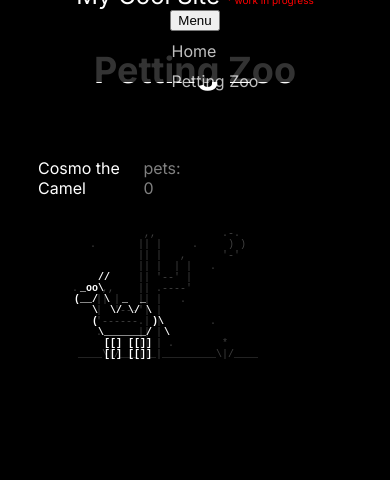
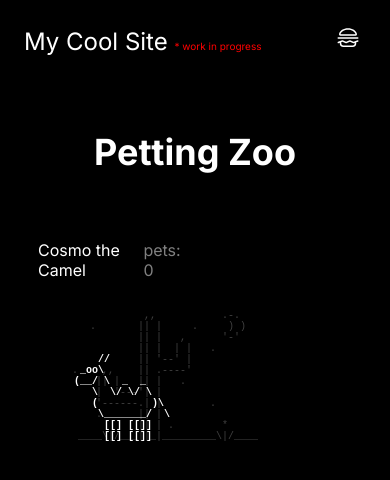
Before and after one commit to AidanTilgner/Personal-Site, an Astro site: page /petting-zoo in a window 390 px wide. Shown: the top 480 px of the page. Built offline with nearby package versions, Linux system fonts and the light colour scheme; Astro itself is replaced by a stand-in of ours.

Commit message:
feat: added mobile menu

```diff
--- a/src/components/Navigation/Navbar/Navbar.module.scss
+++ b/src/components/Navigation/Navbar/Navbar.module.scss
@@ -1,9 +1,15 @@
 .navbar {
+  z-index: 10;
   padding-inline: 2.4rem;
   display: flex;
   align-items: center;
   justify-content: space-between;
   height: 82px;
+  position: sticky;
+  top: 0;
+  left: 0;
+  right: 0;
+  background-color: rgba($color: var(--background-color), $alpha: 0.95);
 }
 
 .navLogo {
@@ -33,21 +39,34 @@
   }
 }
 
-@media (max-width: 768px) {
-  .navbar {
+.menuButton {
+  position: relative;
+  z-index: 26;
+  font-size: 2.4rem;
+  color: rgba($color: var(--text-color), $alpha: 1);
+  background-color: transparent;
+  border: none;
+  cursor: pointer;
+}
+
+.overlay {
   position: fixed;
   top: 0;
   left: 0;
   right: 0;
   bottom: 0;
-    background-color: rgba(0, 0, 0, 0.8);
+  z-index: 25;
+  background-color: rgba($color: var(--background-color), $alpha: 0.75);
+}
+
+.mobileMenu {
+  height: 100%;
+  width: 100%;
+  font-size: 2.4rem;
+  list-style-type: none;
+  padding: 0;
+  display: flex;
   flex-direction: column;
   align-items: center;
   justify-content: center;
 }
-
-  .navItems {
-    flex-direction: column;
-    gap: 1rem;
-  }
-}
--- a/src/components/Navigation/Navbar/Navbar.tsx
+++ b/src/components/Navigation/Navbar/Navbar.tsx
@@ -1,5 +1,6 @@
-import React, { useState } from "react";
+import React, { useEffect, useState } from "react";
 import styles from "./Navbar.module.scss";
+import { Hamburger, X } from "@phosphor-icons/react";
 
 function Navbar() {
   const [isMobileMenuOpen, setMobileMenuOpen] = useState(false);
@@ -8,25 +9,48 @@ function Navbar() {
     setMobileMenuOpen(!isMobileMenuOpen);
   };
 
+  const [isMobile, setIsMobile] = useState(false);
+
+  useEffect(() => {
+    setIsMobile(window.innerWidth <= 768);
+
+    window.addEventListener("resize", () => {
+      setIsMobile(window.innerWidth <= 768);
+    });
+  }, []);
+
+  const listItems = [
+    <li key="home">
+      <a href="/">Home</a>
+    </li>,
+    <li key="petting-zoo">
+      <a href="/petting-zoo">Petting Zoo</a>
+    </li>,
+  ];
+
   return (
-    <div
-      className={`${styles.navbar} ${
-        isMobileMenuOpen ? styles.mobileMenu : ""
-      }`}
-    >
+    <div className={`${styles.navbar}`}>
       <div className={styles.navLogo}>
         My Cool Site{" "}
         <span className={styles.disclaimer}>* work in progress</span>
       </div>
-      <button onClick={handleMenuToggle}>Menu</button>
-      <ul className={styles.navItems}>
-        <li>
-          <a href="/">Home</a>
-        </li>
-        <li>
-          <a href="/petting-zoo">Petting Zoo</a>
-        </li>
-      </ul>
+      {isMobile && (
+        <div>
+          <button className={styles.menuButton} onClick={handleMenuToggle}>
+            {isMobileMenuOpen ? <X /> : <Hamburger />}
+          </button>
+          {isMobileMenuOpen && (
+            <div className={styles.overlay} onClick={handleMenuToggle}>
+              <ul className={styles.mobileMenu}>{listItems}</ul>
+            </div>
+          )}
+        </div>
+      )}
+      {!isMobile && (
+        <div>
+          <ul className={styles.navItems}>{listItems}</ul>
+        </div>
+      )}
     </div>
   );
 }
--- a/src/pages/petting-zoo.astro
+++ b/src/pages/petting-zoo.astro
@@ -15,7 +15,7 @@ import View from "../components/PettingZoo";
 
 <style lang="scss">
   main {
-    min-height: 100vh;
+    min-height: 200vh;
     padding: 2.4rem;
 
     h1 {
```
Lines whose indentation alone changed are shown as unchanged.
